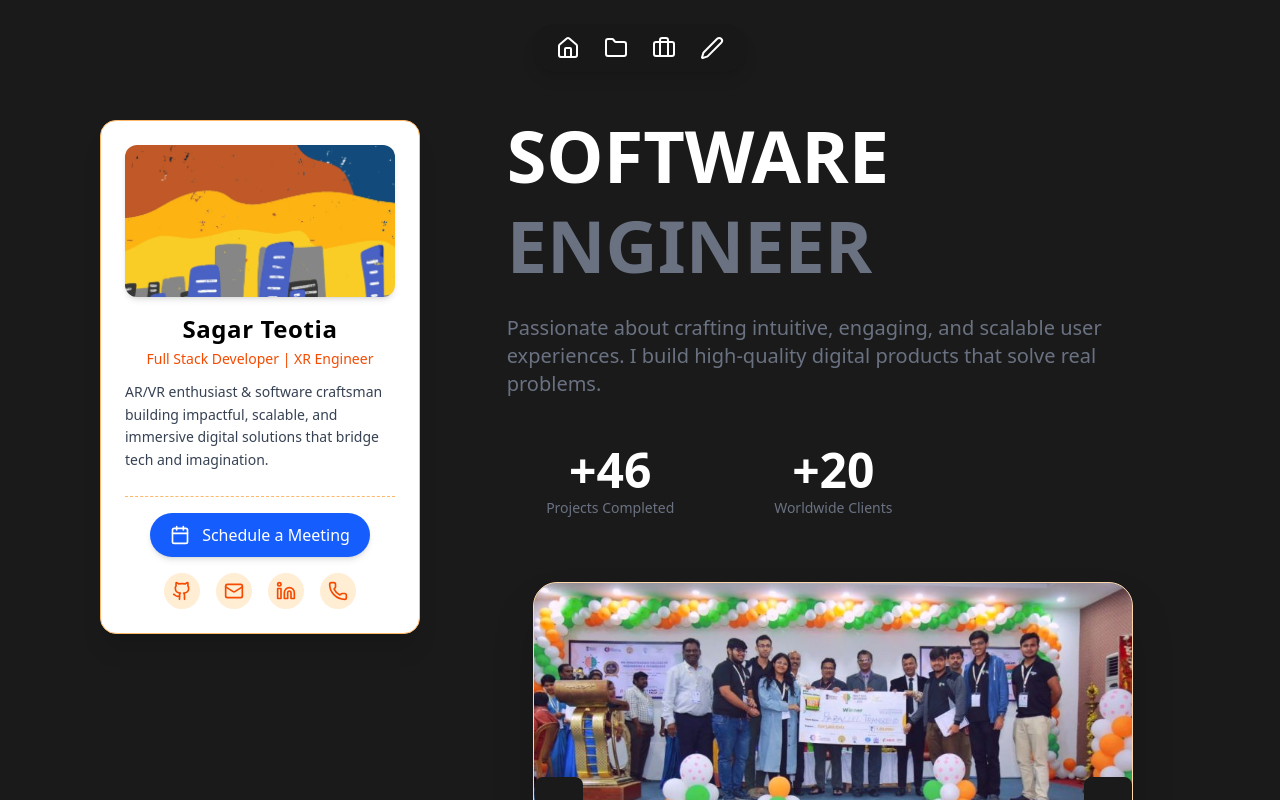
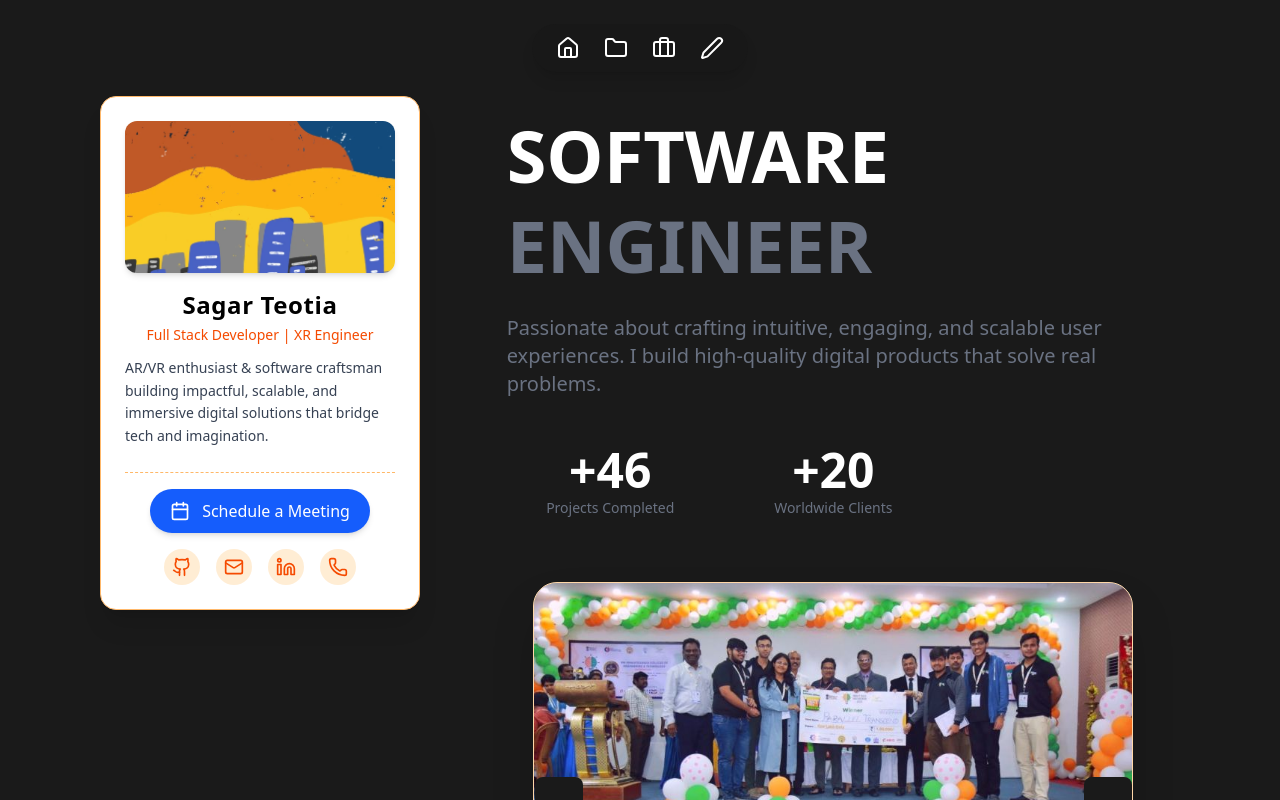
Before and after one commit to SagarTeotia1/Portfolio, a React (Vite) app: page / in a window 1280 px wide. Shown: the top 800 px of the page. Built offline with nearby package versions, Linux system fonts and the light colour scheme.

Commit message:
Add favicon and improve App layout structure
Added logo.png as favicon and updated index.html to include favicon and theme color meta tags. Refactored App.jsx layout for better sticky sidebar behavior, removed unused useEffect import, and improved motion.div usage for content sections.

```diff
--- a/index.html
+++ b/index.html
@@ -3,7 +3,16 @@
   <head>
     <meta charset="UTF-8" />
     <meta name="viewport" content="width=device-width, initial-scale=1.0" />
-    <link href="/src/styles.css" rel="stylesheet">
+
+    <!-- Tailwind or custom styles -->
+    <link href="/src/styles.css" rel="stylesheet" />
+
+    <!-- Favicon / Logo -->
+    <link rel="icon" href="/logo.png" type="image/png" />
+    <link rel="apple-touch-icon" href="/logo.png" />
+    <meta name="theme-color" content="#1A1A1A" />
+
+    <!-- Title -->
     <title>Sagar Teotia</title>
   </head>
   <body>
--- a/src/App.jsx
+++ b/src/App.jsx
@@ -1,4 +1,4 @@
-import React, { useState, useEffect } from 'react';
+import React, { useState } from 'react';
 import { motion } from 'framer-motion';
 import Navbar from './components/Navbar';
 import ProfileCard from './components/ProfileCard';
@@ -17,17 +17,19 @@ export default function App() {
       className={`${
         darkMode ? 'dark text-white' : 'text-black'
       } min-h-screen transition-colors duration-300 ease-in-out`}
-      style={{ backgroundColor: '#1A1A1A' }} // 👈 Matte Black background
+      style={{ backgroundColor: '#1A1A1A' }}
     >
       {/* Navbar */}
       <Navbar darkMode={darkMode} setDarkMode={setDarkMode} />
 
       {/* Main Layout */}
       <main className="max-w-screen-xl mx-auto pt-20 pb-20 px-4 sm:px-8 md:px-12 lg:px-25 space-y-24">
-        {/* Flex Container */}
-        <div className="flex flex-col lg:flex-row gap-10 lg:gap-10" style={{ backgroundColor: '#1A1A1A' }}>
+        <div className="flex flex-col lg:flex-row gap-10 lg:gap-10 min-h-screen">
           {/* Sidebar: Profile Card */}
-          <aside className="lg:w-1/3 w-full py-10" style={{ backgroundColor: '#1A1A1A' }}>
+          <aside
+            className="w-full lg:w-1/3 lg:sticky lg:top-24"
+            style={{ alignSelf: 'flex-start' }} // ensures sticky applies properly
+          >
             <motion.div
               initial={{ opacity: 0, x: -50 }}
               whileInView={{ opacity: 1, x: 0 }}
@@ -39,26 +41,51 @@ export default function App() {
           </aside>
 
           {/* Content Section */}
-          <section className="lg:w-2/3 w-full space-y-12 mt-[-10px]" style={{ backgroundColor: '#1A1A1A' }}>
-            <motion.div initial={{ opacity: 0, y: 50 }} whileInView={{ opacity: 1, y: 0 }} transition={{ duration: 0.6 }} viewport={{ once: true }}>
+          <section className="lg:w-2/3 w-full space-y-12 mt-[-10px]">
+            <motion.div
+              initial={{ opacity: 0, y: 50 }}
+              whileInView={{ opacity: 1, y: 0 }}
+              transition={{ duration: 0.6 }}
+              viewport={{ once: true }}
+            >
               <HeroSection />
             </motion.div>
 
-            <motion.div initial={{ opacity: 0, y: 50 }} whileInView={{ opacity: 1, y: 0 }} transition={{ duration: 0.6, delay: 0.1 }} viewport={{ once: true }}>
+            <motion.div
+              initial={{ opacity: 0, y: 50 }}
+              whileInView={{ opacity: 1, y: 0 }}
+              transition={{ duration: 0.6, delay: 0.1 }}
+              viewport={{ once: true }}
+            >
               <Awards />
             </motion.div>
 
-            <motion.div initial={{ opacity: 0, y: 50 }} whileInView={{ opacity: 1, y: 0 }} transition={{ duration: 0.6, delay: 0.2 }} viewport={{ once: true }}>
+            <motion.div
+              initial={{ opacity: 0, y: 50 }}
+              whileInView={{ opacity: 1, y: 0 }}
+              transition={{ duration: 0.6, delay: 0.2 }}
+              viewport={{ once: true }}
+            >
               <Projects />
             </motion.div>
 
-            <motion.div initial={{ opacity: 0, y: 50 }} whileInView={{ opacity: 1, y: 0 }} transition={{ duration: 0.6, delay: 0.3 }} viewport={{ once: true }}>
+            <motion.div
+              initial={{ opacity: 0, y: 50 }}
+              whileInView={{ opacity: 1, y: 0 }}
+              transition={{ duration: 0.6, delay: 0.3 }}
+              viewport={{ once: true }}
+            >
               <Experience />
             </motion.div>
 
             {/* <TechStack /> */}
 
-            <motion.div initial={{ opacity: 0, y: 50 }} whileInView={{ opacity: 1, y: 0 }} transition={{ duration: 0.6, delay: 0.4 }} viewport={{ once: true }}>
+            <motion.div
+              initial={{ opacity: 0, y: 50 }}
+              whileInView={{ opacity: 1, y: 0 }}
+              transition={{ duration: 0.6, delay: 0.4 }}
+              viewport={{ once: true }}
+            >
               <Contact />
             </motion.div>
           </section>
```
Also changed, not shown: public/logo.png (added).
